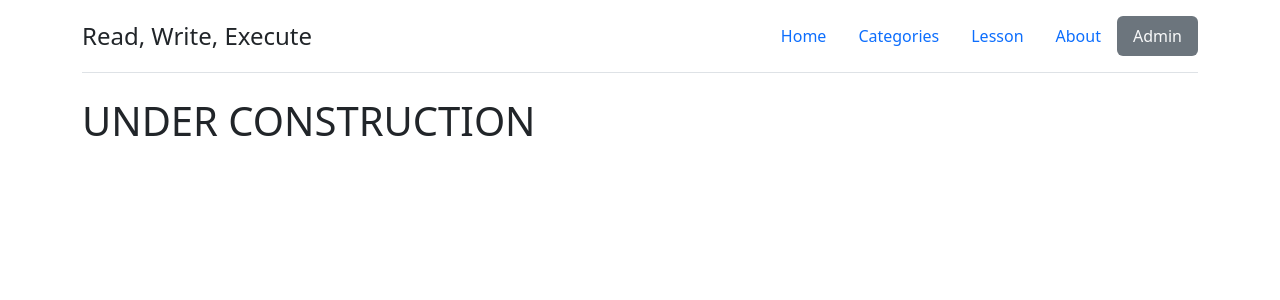
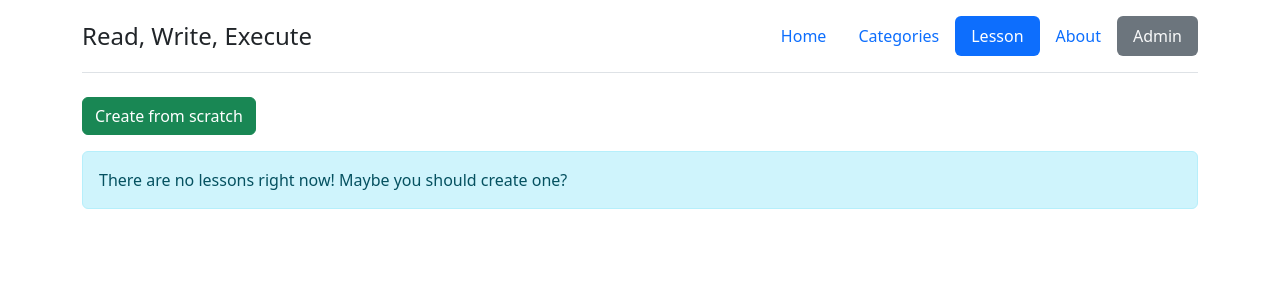
Before and after one commit to Bad-Grandpa/ReadWriteExecute, a Django app: page /learnjapanese/lesson/ in a window 1280 px wide. Shown: the top 300 px of the page. Run offline with Django 4.2, Linux system fonts and the light colour scheme; data that the repository does not hold is empty.

Commit message:
Templates created for lessons list and lesson creation

```diff
--- a/learnjapanese/templates/learnjapanese/lessons.html
+++ b/learnjapanese/templates/learnjapanese/lessons.html
@@ -1,9 +1,20 @@
 {% extends "learnjapanese/base.html" %}
 
 {% block title %}
-<title> Lessons </title>
+<title> Learn japanese - Lessons </title>
 {% endblock title %}
 
 {% block content %}
-learnjapanese/lessons.html - TODO
+<a href="{% url 'learnjapanese:lesson_create' %}" class="btn btn-success mb-3">Create from scratch</a>
+
+{% if lessons %}
+<ul class="list-group">
+    {% for lesson in lessons %}
+    <li class="list-group-item"><a href="{% url 'learnjapanese:lesson_train' lesson.id %}">{{ lesson.lesson_name }}</a>
+    </li>
+    {% endfor %}
+</ul>
+{% else %}
+<div class="alert alert-info">There are no lessons right now! Maybe you should create one?</div>
+{% endif %}
 {% endblock content %}
--- a/learnjapanese/urls.py
+++ b/learnjapanese/urls.py
@@ -7,7 +7,8 @@ urlpatterns = [
     path('', views.index, name='index'),
     path('category/', views.CategoryListView.as_view(), name='categories_list'),
     path('category/<int:pk>', views.CategoryView.as_view(), name='category_single'),
-    path('lesson/', views.todo_view, name='lessons_list'),
+    path('lesson/', views.LessonListView.as_view(), name='lessons_list'),
+    path('lesson/create/', views.LessonCreateView.as_view(), name='lesson_create'),
     path('lesson/<int:pk>', views.todo_view, name='lesson_single'),
     path('lesson/<int:pk>/train/', views.todo_view, name='lesson_train'),
     path('lesson/create/', views.todo_view, name='lesson_create'),
--- a/learnjapanese/views.py
+++ b/learnjapanese/views.py
@@ -1,4 +1,3 @@
-from django.shortcuts import render
 from django.http import HttpResponse
 from django.views import generic
 from django.shortcuts import render, get_object_or_404
@@ -43,6 +42,7 @@ class CategoryView(generic.ListView):
 class LessonListView(generic.ListView):
     model = Lesson
     template_name = 'learnjapanese/lessons.html'
+    context_object_name = 'lessons'
 
     def get_context_data(self, *, object_list=None, **kwargs):
         context = super().get_context_data(**kwargs)
@@ -52,7 +52,8 @@ class LessonListView(generic.ListView):
 
 class LessonCreateView(generic.CreateView):
     model = Lesson
-    template_name = 'learnjapanese/todo.html'
+    template_name = 'learnjapanese/lesson_create.html'
+    fields = ['lesson_name', 'flash_cards']
 
     def get_context_data(self, **kwargs):
         context = super().get_context_data(**kwargs)
```
Also changed, not shown: learnjapanese/templates/learnjapanese/lesson_create.html (added, +12 -0 lines).
